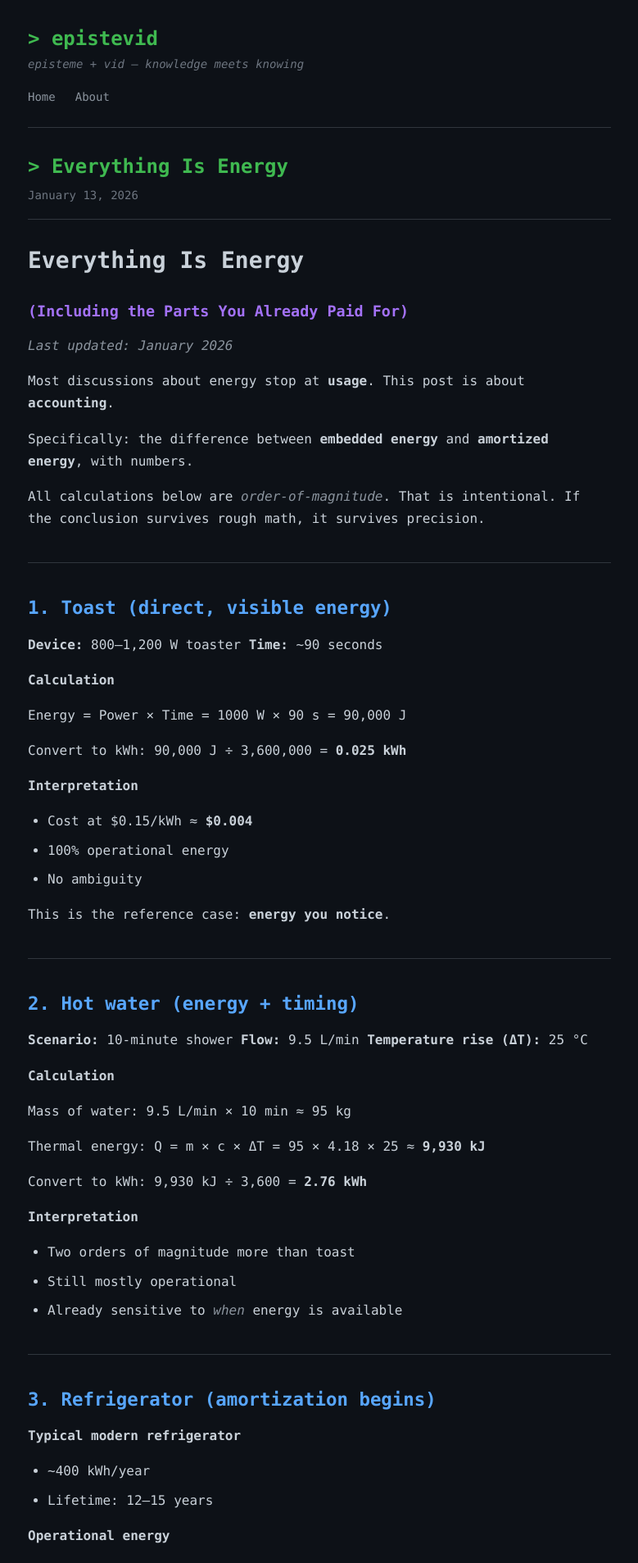
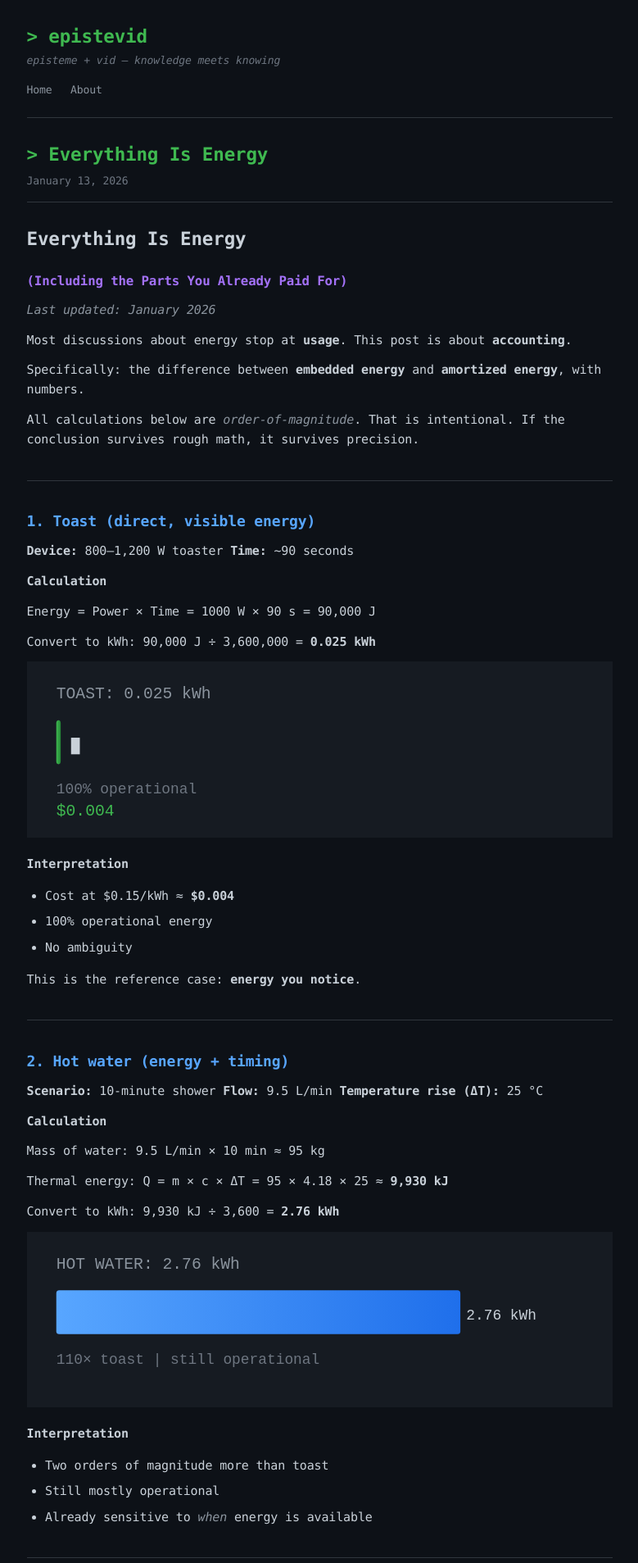
Before and after one commit to sanh2o/epistevid, a Jekyll site: the page built from _posts/2026-01-13-everything-is-energy.md, in a window 1280 px wide. Shown: the top 1907 px of the page at 82% size, without its empty margins (250-1029 px from the left). Built offline with Jekyll 4.4.1, drawn with Linux system fonts in a browser that asks for light colours.

Commit message:
Add visualizations and compact font styling
- Switch to IBM Plex Mono for more compact typography
- Reduce font sizes and line spacing throughout
- Add 7 SVG visualizations for energy comparisons:
  - Toast (baseline), shower, refrigerator
  - Laptop, smartphone, EV
  - Summary horizontal bar chart
- All charts use dark theme colors matching site

Co-Authored-By: Claude Opus 4.5 <noreply@anthropic.com>

```diff
--- a/_posts/2026-01-13-everything-is-energy.md
+++ b/_posts/2026-01-13-everything-is-energy.md
@@ -33,6 +33,8 @@ Energy = Power × Time
 Convert to kWh:
 90,000 J ÷ 3,600,000 = **0.025 kWh**
 
+![Toast energy visualization](/epistevid/assets/images/energy-toast.svg)
+
 **Interpretation**
 - Cost at \$0.15/kWh ≈ **\$0.004**
 - 100% operational energy
@@ -61,6 +63,8 @@ Q = m × c × ΔT
 Convert to kWh:
 9,930 kJ ÷ 3,600 = **2.76 kWh**
 
+![Hot water energy visualization](/epistevid/assets/images/energy-shower.svg)
+
 **Interpretation**
 - Two orders of magnitude more than toast
 - Still mostly operational
--- a/assets/css/style.css
+++ b/assets/css/style.css
@@ -19,17 +19,18 @@
 }
 
 html {
-  font-size: 16px;
+  font-size: 15px;
 }
 
 body {
   background: var(--bg-primary);
   color: var(--text-primary);
-  font-family: 'SF Mono', 'Fira Code', 'Consolas', 'Monaco', monospace;
-  line-height: 1.7;
+  font-family: 'IBM Plex Mono', 'Roboto Mono', 'Source Code Pro', 'Consolas', monospace;
+  line-height: 1.6;
   margin: 0;
   padding: 0;
   -webkit-font-smoothing: antialiased;
+  letter-spacing: -0.01em;
 }
 
 .wrapper {
@@ -91,17 +92,17 @@ h1, h2, h3, h4, h5, h6 {
   color: var(--text-primary);
   font-weight: 600;
   line-height: 1.3;
-  margin-top: 2rem;
-  margin-bottom: 1rem;
+  margin-top: 1.75rem;
+  margin-bottom: 0.75rem;
 }
 
-h1 { font-size: 1.75rem; }
-h2 { font-size: 1.4rem; color: var(--accent); }
-h3 { font-size: 1.15rem; color: var(--accent-purple); }
-h4 { font-size: 1rem; }
+h1 { font-size: 1.5rem; }
+h2 { font-size: 1.2rem; color: var(--accent); }
+h3 { font-size: 1.05rem; color: var(--accent-purple); }
+h4 { font-size: 0.95rem; }
 
 p {
-  margin: 1rem 0;
+  margin: 0.85rem 0;
 }
 
 a {
@@ -286,10 +287,25 @@ header h1::before {
   background: var(--text-muted);
 }
 
+/* Visualizations */
+.viz-container {
+  margin: 1.5rem 0;
+  padding: 1rem;
+  background: var(--bg-secondary);
+  border: 1px solid var(--border);
+  border-radius: 6px;
+}
+
+.viz-container svg {
+  width: 100%;
+  height: auto;
+  display: block;
+}
+
 /* Responsive */
 @media (max-width: 600px) {
   html {
-    font-size: 15px;
+    font-size: 14px;
   }
 
   .wrapper {
@@ -300,4 +316,8 @@ header h1::before {
     flex-direction: column;
     gap: 0.25rem;
   }
+
+  .viz-container {
+    padding: 0.5rem;
+  }
 }
```
Also changed, not shown: other parts of _posts/2026-01-13-everything-is-energy.md (+10 -0 lines), assets/images/energy-ev.svg (added), assets/images/energy-fridge.svg (added), assets/images/energy-laptop.svg (added), assets/images/energy-phone.svg (added), assets/images/energy-shower.svg (added), assets/images/energy-summary.svg (added), assets/images/energy-toast.svg (added).
